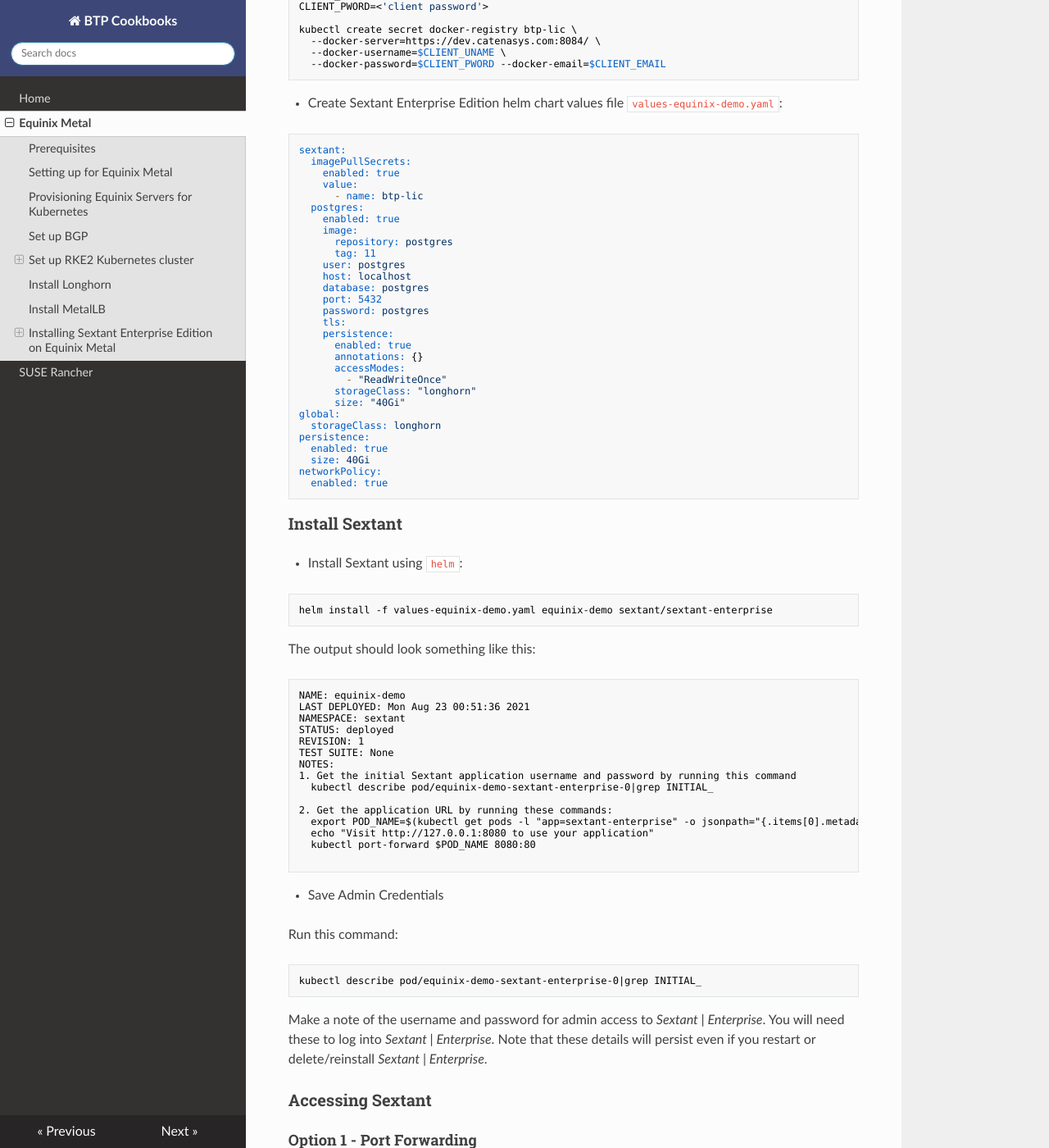
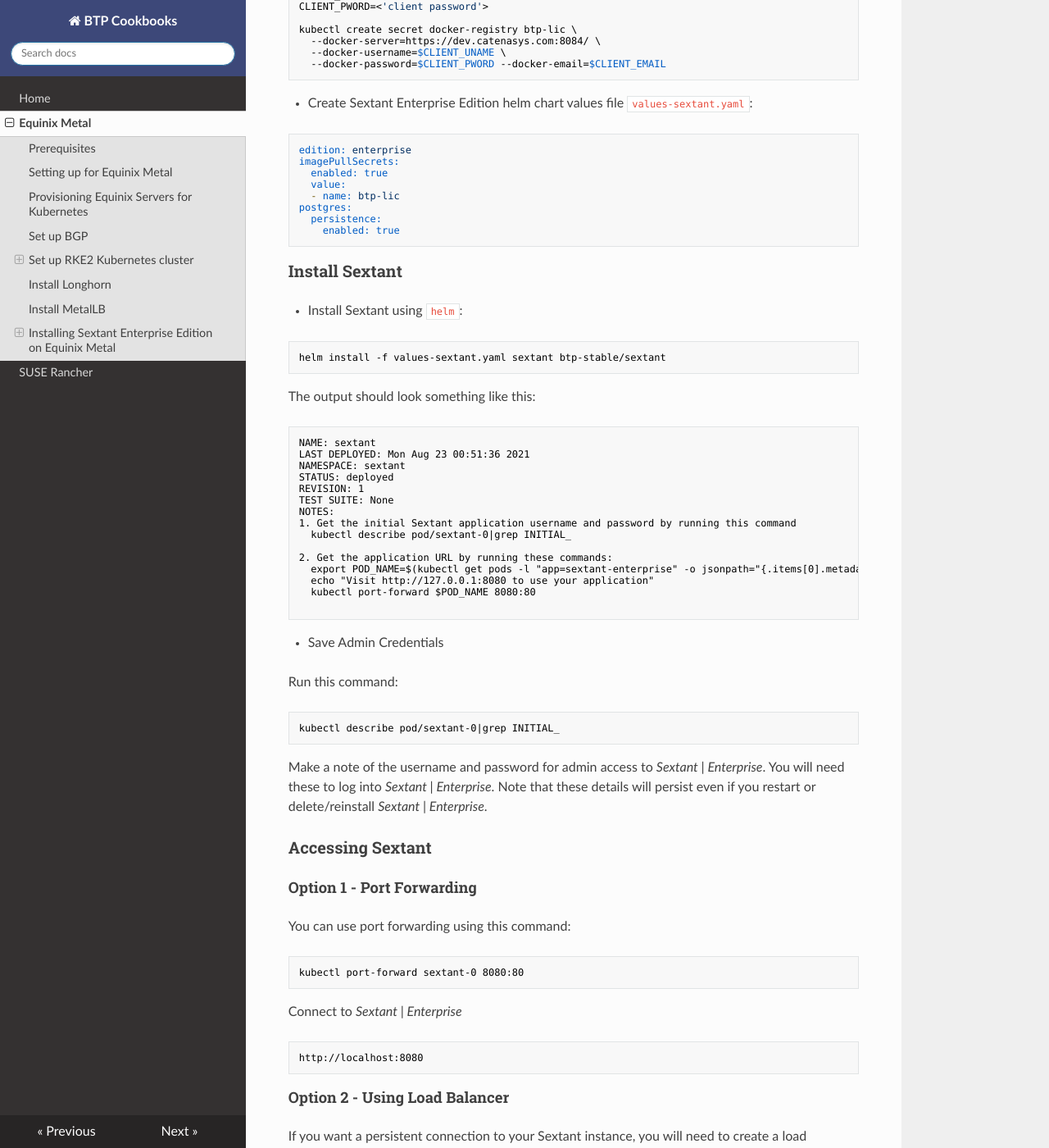
Before and after one commit to blockchaintp/cookbooks, an MkDocs documentation site: the page built from docs/equinix/index.md, in a window 1280 px wide and 1400 px high, scrolled down 4434 px. Shown: the whole window at 82% size. Built offline with MkDocs 1.6.1, drawn with Linux system fonts in a browser that asks for light colours; nearby versions of some CDN libraries; some of the changed text lies outside the part shown.

Commit message:
docs(equinix/index.md): updated equinix metal docs
Signed-off-by: Ivo Delmis <ivo@blockchaintp.com>

````diff
--- a/docs/equinix/index.md
+++ b/docs/equinix/index.md
@@ -220,7 +220,7 @@ helm -n metallb-system install metallb metallb/metallb \
   command to add BTP repo:
 
 ```bash
-helm repo add sextant https://btp-charts-stable.s3.amazonaws.com/charts/
+helm repo add btp-stable https://btp-charts-stable.s3.amazonaws.com/charts/
 ```
 
 * Create namespace `sextant` for Sextant:
@@ -246,39 +246,17 @@ kubectl create secret docker-registry btp-lic \
 ```
 
 * Create Sextant Enterprise Edition helm chart values
-  file `values-equinix-demo.yaml`:
+  file `values-sextant.yaml`:
 
 ```yaml
-sextant:
-  imagePullSecrets:
+edition: enterprise
+imagePullSecrets:
+  enabled: true
+  value:
+  - name: btp-lic
+postgres:
+  persistence:
     enabled: true
-    value:
-      - name: btp-lic
-  postgres:
-    enabled: true
-    image:
-      repository: postgres
-      tag: 11
-    user: postgres
-    host: localhost
-    database: postgres
-    port: 5432
-    password: postgres
-    tls:
-    persistence:
-      enabled: true
-      annotations: {}
-      accessModes:
-        - "ReadWriteOnce"
-      storageClass: "longhorn"
-      size: "40Gi"
-global:
-  storageClass: longhorn
-persistence:
-  enabled: true
-  size: 40Gi
-networkPolicy:
-  enabled: true
 ```
 
 ### Install Sextant
@@ -286,13 +264,13 @@ networkPolicy:
 * Install Sextant using `helm`:
 
 ```bash
-helm install -f values-equinix-demo.yaml equinix-demo sextant/sextant-enterprise
+helm install -f values-sextant.yaml sextant btp-stable/sextant
 ```
 
 The output should look something like this:
 
 ```text
-NAME: equinix-demo
+NAME: sextant
 LAST DEPLOYED: Mon Aug 23 00:51:36 2021
 NAMESPACE: sextant
 STATUS: deployed
@@ -300,7 +278,7 @@ REVISION: 1
 TEST SUITE: None
 NOTES:
 1. Get the initial Sextant application username and password by running this command
-  kubectl describe pod/equinix-demo-sextant-enterprise-0|grep INITIAL_
+  kubectl describe pod/sextant-0|grep INITIAL_
 
 2. Get the application URL by running these commands:
   export POD_NAME=$(kubectl get pods -l "app=sextant-enterprise" -o jsonpath="{.items[0].metadata.name}")
@@ -314,7 +292,7 @@ NOTES:
 Run this command:
 
 ```bash
-kubectl describe pod/equinix-demo-sextant-enterprise-0|grep INITIAL_
+kubectl describe pod/sextant-0|grep INITIAL_
 ```
 
 Make a note of the username and password for admin access to
@@ -329,7 +307,7 @@ Note that these details will persist even if you restart or delete/reinstall
 You can use port forwarding using this command:
 
 ```bash
-kubectl port-forward equinix-demo-sextant-enterprise-0 8080:80
+kubectl port-forward sextant-0 8080:80
 ```
 
 Connect to *Sextant | Enterprise*
@@ -347,8 +325,8 @@ you will need to create a load balancer.
 up a Kubernetes ingress controller for long term access._)
 
 ```bash
-kubectl expose pod/equinix-demo-sextant-enterprise-0 --type=LoadBalancer \
-  --name=equinix-demo-sextant-enterprise-0-lb --port=80 --target-port=80
+kubectl expose pod/sextant-0 --type=LoadBalancer \
+  --name=sextant-0-lb --port=80 --target-port=80
 ```
 
 Obtain external IP:
````
